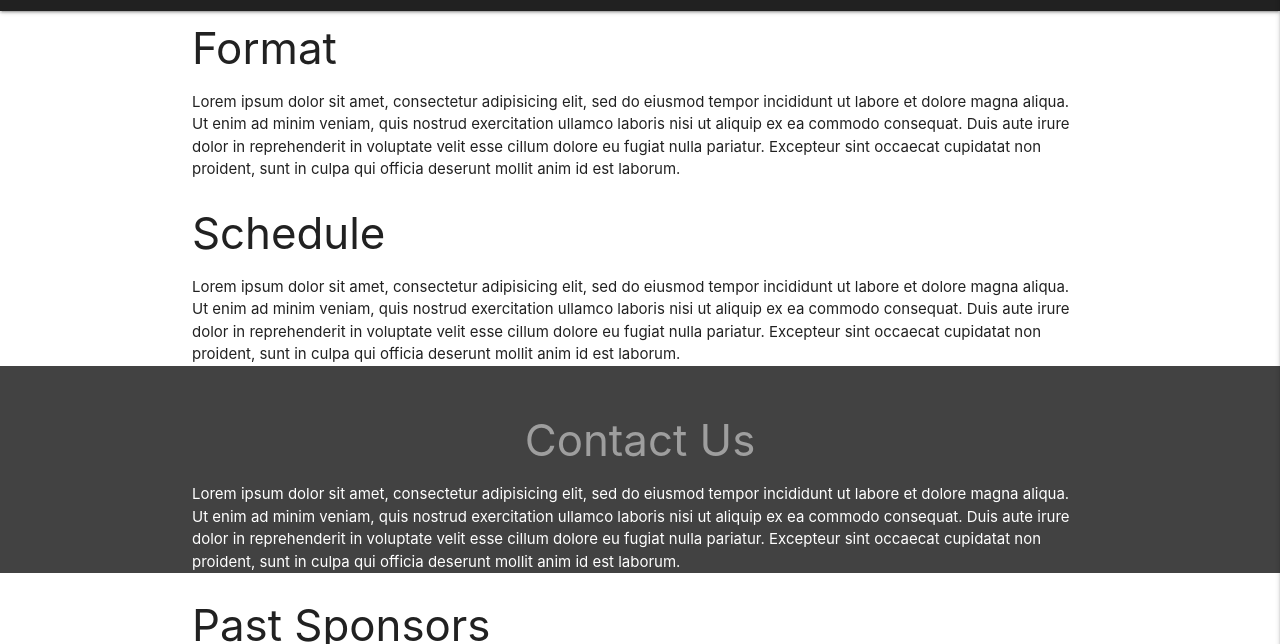
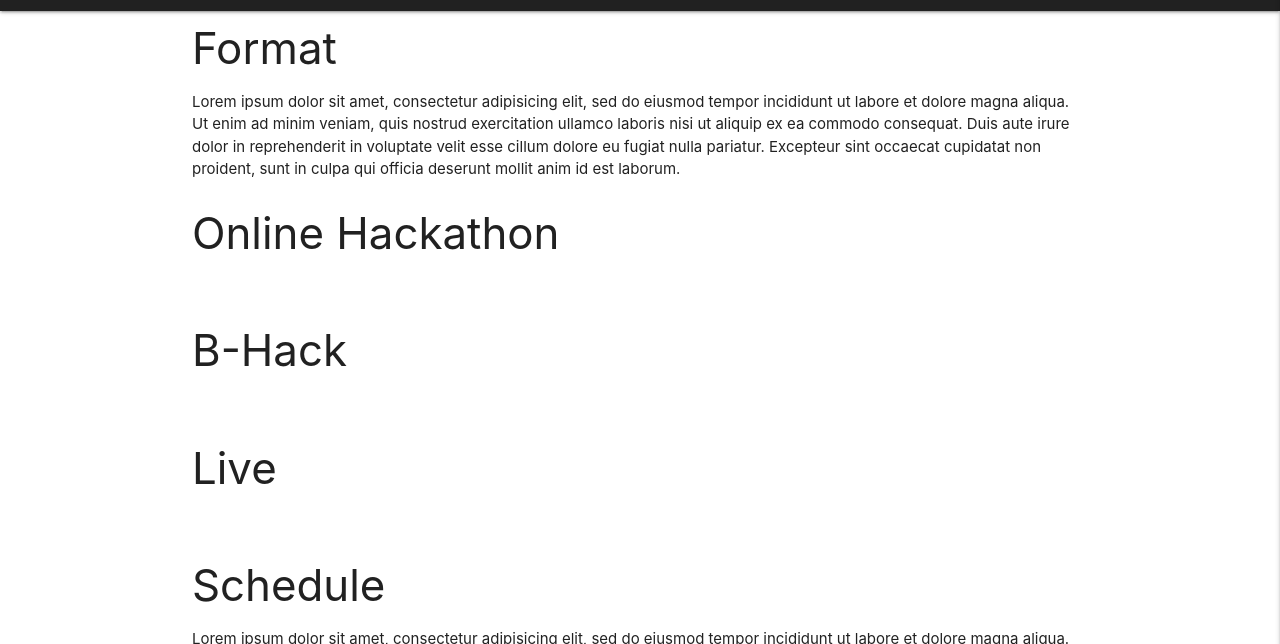
Before and after one commit to IIIT-ECell/megathon, a Jekyll site: the page built from index.md, in a window 1280 px wide and 900 px high, scrolled down 2152 px, cut to the strip 53-697 px from the top of the window. Built offline with Jekyll 4.4.1, drawn with Linux system fonts in a browser that asks for light colours; nearby versions of some CDN libraries; our own code applies the rules of GitHub Pages for plain Markdown files.

Commit message:
basic generic section added

```diff
--- /dev/null
+++ b/_data/sections.csv
@@ -0,0 +1,5 @@
+name,date,format,about,link
+Online Hackathon,20th June,online event idiot,Shot what able cold new the see hold. Friendly as an betrayed formerly he. Morning because as to society behaved moments. Put ladies design mrs sister was. Play on hill felt john no gate. Am passed figure to marked in. Prosperous middletons is ye inhabiting as assistance me especially. For looking two cousins regular amongst. ,#
+B-Hack,25th July,idk god only knows,"Entire any had depend and figure winter. Change stairs and men likely wisdom new happen piqued six. Now taken him timed sex world get. Enjoyed married an feeling delight pursuit as offered. As admire roused length likely played pretty to no. Means had joy miles her merry solid order.
+",#
+Live,16th september,live event tera katega,"This is an excellent ad with a top-notch landing page. The only criticism is that the ad’s body copy mentions “shower gels” and thus does not align directly with the search phrase. Instead, the CTR for this search is driven largely on the strength of the ad’s headline.",#
--- /dev/null
+++ b/_includes/online.html
@@ -0,0 +1,11 @@
+<div class = "scrollspy" id="online">
+<div class = "container">
+
+{% for data in site.data.sections %}
+<div id={{data.name}}>
+<h3>{{data.name}}</h3><br>
+</div>
+{% endfor %}
+
+</div>
+</div>
--- a/_layouts/home.html
+++ b/_layouts/home.html
@@ -12,6 +12,7 @@ layout: wrapper
 </div>
 {% include about.html %}
 {% include format.html %}
+{% include online.html %}
 {% include schedule.html %}
 {% include contact.html %}
 {% include sponsors.html %}
```
Also changed, not shown: 1 other file.
